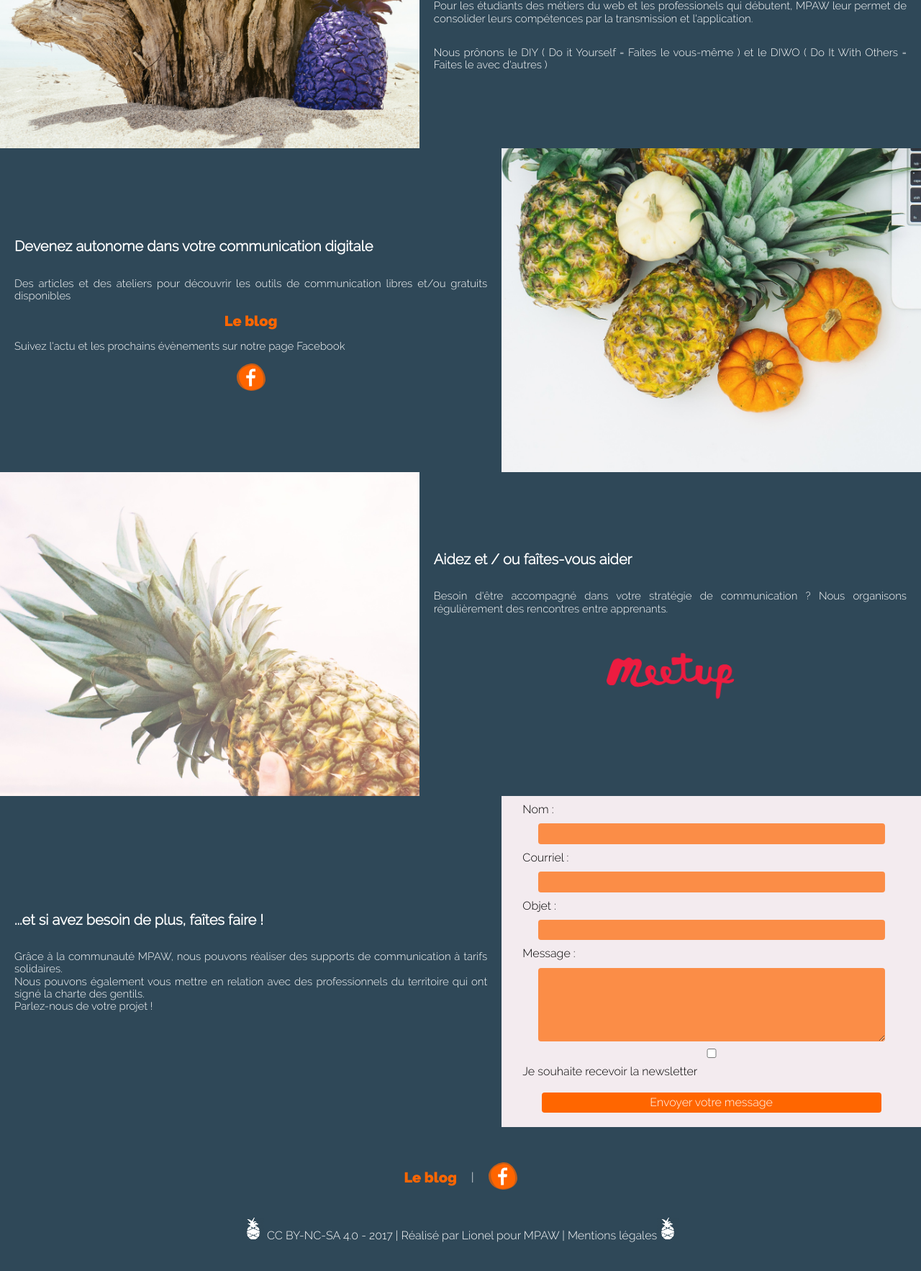
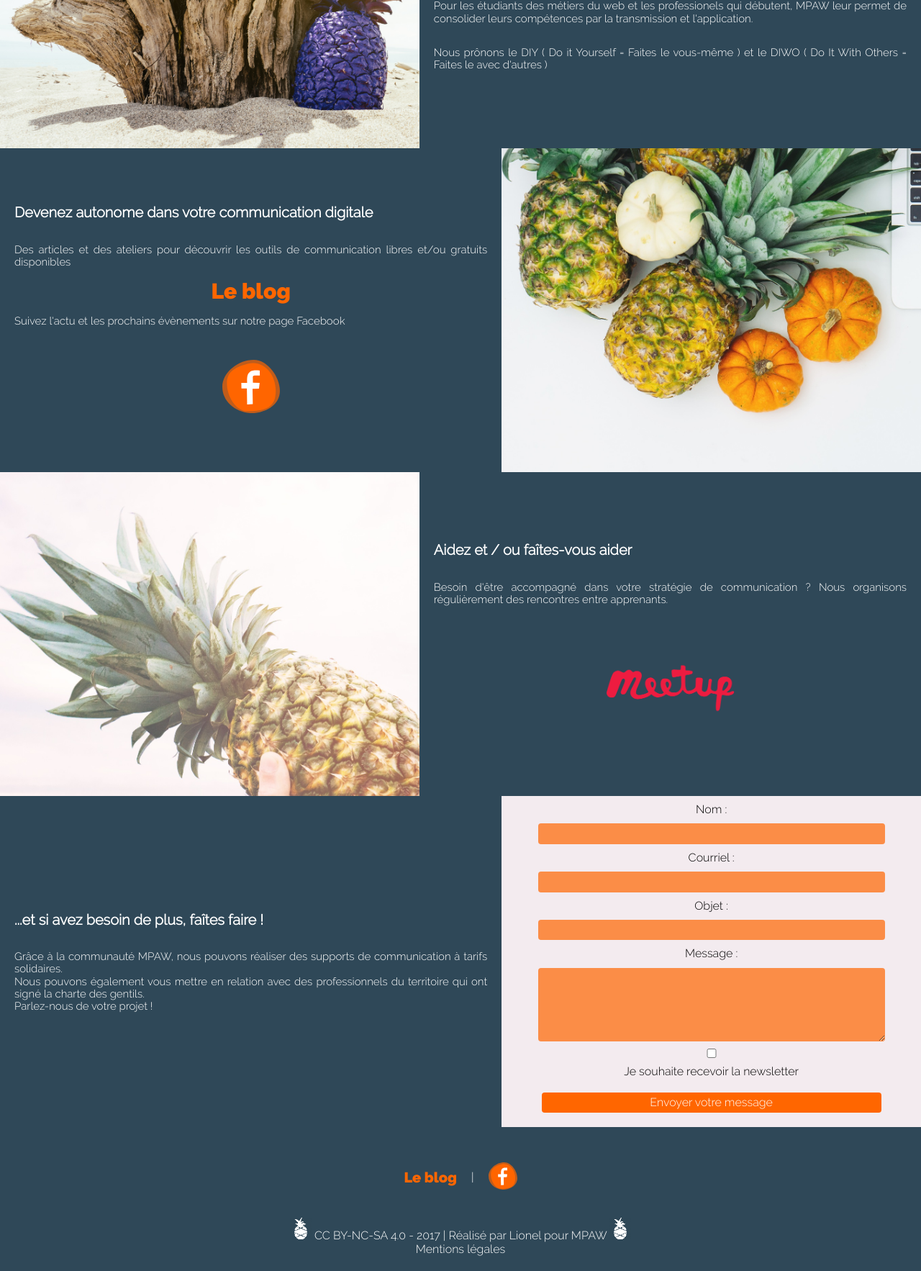
Before and after one commit to Letitbe133/mpaw, a PHP site: page /index.php in a window 1280 px wide. Shown: the part 1044-2810 px from the top of the page at 72% size. Run offline with PHP 8.4, Linux system fonts and the light colour scheme; some libraries are stand-ins or nearby versions.

Commit message:
fixed responsive bugs for tablet and desktop

```diff
--- a/private/view/footer.php
+++ b/private/view/footer.php
@@ -9,8 +9,8 @@
                 </div>
             </section>
             <p><img src="public/images/pinapple-icon.png" width="30rem">
-            <a href="https://creativecommons.org/licenses/by-nc-sa/4.0/" target="blank">CC BY-NC-SA 4.0</a> - 2017 | Réalisé par <a href="http://www.cooldev.xyz">Lionel</a> pour <a href="http://www.mpaw.xyz" target="blank">MPAW </a>
-            | <a href="ml.php">Mentions légales</a><img src="public/images/pinapple-icon.png" width="30rem"></p>
+            <a href="https://creativecommons.org/licenses/by-nc-sa/4.0/" target="blank">CC BY-NC-SA 4.0</a> - 2017 | Réalisé par <a href="http://www.cooldev.xyz">Lionel</a> pour <a href="http://www.mpaw.xyz" target="blank">MPAW </a><img src="public/images/pinapple-icon.png" width="30rem"></br>
+            <a href="ml.php">Mentions légales</a></p>
         </footer>
         <script src="https://cdnjs.cloudflare.com/ajax/libs/jquery/3.1.1/jquery.min.js"></script>
         <script type="text/javascript" src="public/js/main.js"></script>
--- a/private/view/header.php
+++ b/private/view/header.php
@@ -3,7 +3,8 @@
     <?php require_once('nav.php'); ?>
     <div id="logo"><a href="index.php"><img src="public/images/logo.svg"></a></div>
     <div id="tagline">
-        <h1>L'agence dont vous êtes le <img src="public/images/heros.svg"></img></h1>
+        <h1>L'agence dont vous êtes le</h1>
+        <img src="public/images/heros.svg"></img>
     </div>
     <div id="btn-scroll" class="bounce">
         <a class="scrollTo" href="#public">En savoir plus ;)</a>
--- a/public/css/main.css
+++ b/public/css/main.css
@@ -120,6 +120,11 @@ header {
     text-align: center;
 }
 
+#tagline img {
+	display: block;
+	margin: 0 auto;
+}
+
 #logo {
     padding-top: 1vh;
     padding-left: 2%;
@@ -139,7 +144,7 @@ header {
 /* start main style */
 
 section {
-    padding-bottom: 1rem;
+    /*padding-bottom: 1rem;*/
     display: flex;
     flex-direction: column-reverse;
 }
@@ -167,6 +172,8 @@ section:last-child {
 
 .section-content img {
     max-width: 40%;
+		display: block;
+		margin: 0 auto;
     }
 
 .section-content a, .socials a {
@@ -174,6 +181,8 @@ section:last-child {
     font-size: 2rem;
     text-align: center;
     color: rgba(255, 102, 0, 1);
+		display: block;
+		margin: 0 auto;
 }
 
 #public .section-header {
@@ -184,8 +193,16 @@ section:last-child {
     background-image: url('../images/ananaspc.jpeg');
 }
 
+#ateliers .section-content {
+	padding-bottom: 2rem;
+}
+
 #meetup .section-header {
     background-image: url('../images/ananasmain.jpeg');
+}
+
+#pro .section-header {
+	height: auto;
 }
 
 /* end main style */
@@ -194,6 +211,7 @@ section:last-child {
 
 #formContact {
     width: 100%;
+		padding-top: 1rem;
 }
 
 #formContact div {
@@ -225,6 +243,7 @@ section:last-child {
 
 #formContact label {
     display: block;
+		text-align: center;
 }
 
 /* end formContact style */
@@ -365,6 +384,10 @@ footer a, footer a:visited {
         text-align: justify;
     }
 
+		.section-content a {
+			font-size: 3rem;
+		}
+
 
 
     #public, #ateliers, #meetup {
@@ -377,6 +400,15 @@ footer a, footer a:visited {
 
         flex-direction: row-reverse;
     }
+
+		#ateliers .section-content img {
+			padding-top: 3rem;
+			width: 20rem;
+		}
+
+		#meetup .section-content img {
+			padding-top: 3rem;
+		}
 
     #tagline {
         margin-top: 0;
```
